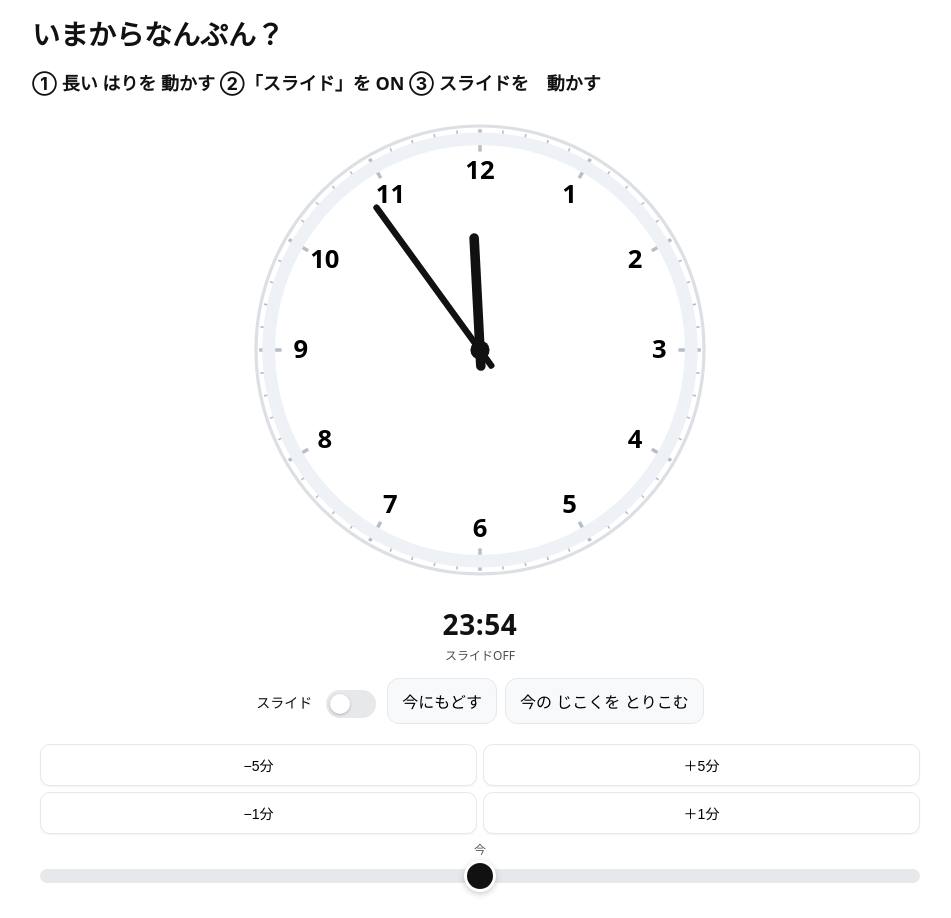
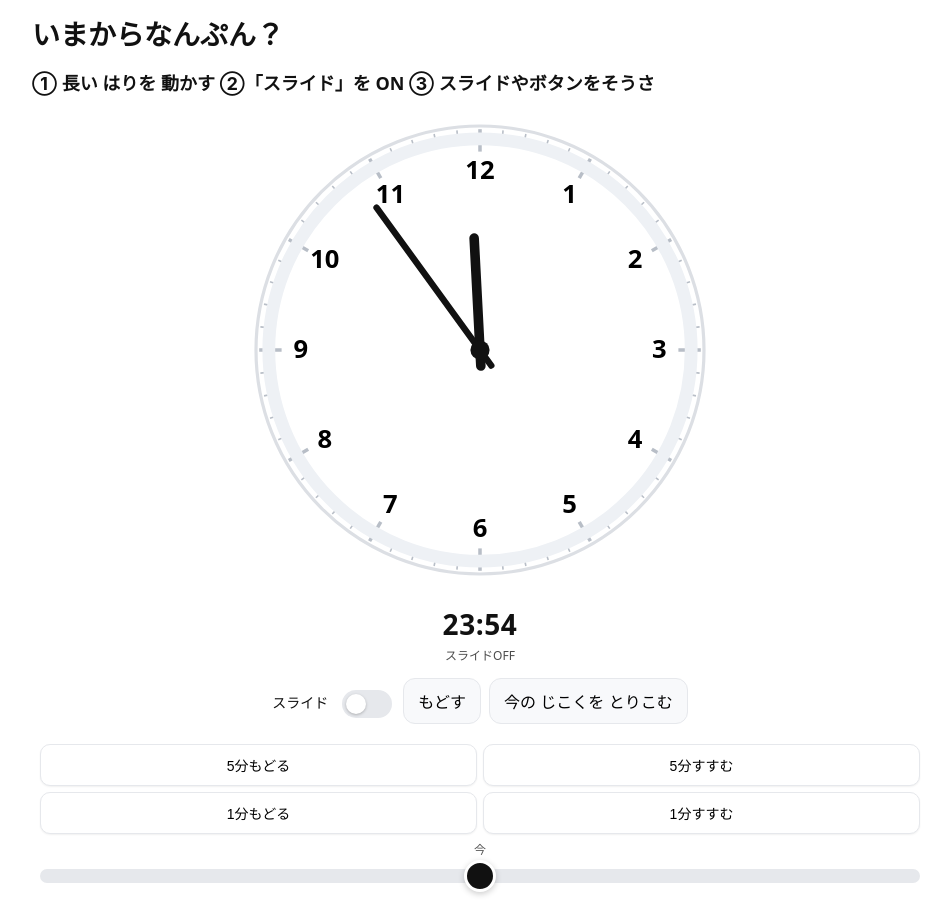
Before and after one commit to tkk-fk/tokei_mae-ato-, a plain HTML site: page index.html in a window 1280 px wide. Shown: the whole page, without its empty margins (160-1111 px from the left). Drawn offline with Linux system fonts and the light colour scheme.

Commit message:
Update index.html

```diff
--- a/index.html
+++ b/index.html
@@ -102,7 +102,7 @@
 <body>
   <div class="container" id="appRoot">
     <h1>いまからなんぷん？</h1>
-    <p class="guide"><strong></strong>① 長い はりを 動かす ②「スライド」を ON  ③ スライドを　動かす</p>
+    <p class="guide"><strong></strong>① 長い はりを 動かす ②「スライド」を ON  ③ スライドやボタンをそうさ</p>
 
     <div class="clock-wrap">
       <svg id="clock" viewBox="0 0 300 300" role="img" aria-label="学習用アナログ時計">
@@ -134,17 +134,17 @@
         <label for="slideToggle">スライド</label>
         <input type="checkbox" id="slideToggle" aria-label="スライド機能のオンオフ">
       </div>
-      <button class="btn" id="resetNow">今にもどす</button>
+      <button class="btn" id="resetNow">もどす</button>
       <button class="btn" id="syncToSystem">今の じこくを とりこむ</button>
     </div>
 
     <div class="timebar">
       <div class="range-wrap">
         <div class="edge-matrix" role="group" aria-label="時間調整ボタン">
-          <button class="edge-btn neg" id="btnBack5">−5分</button>
-          <button class="edge-btn pos" id="btnFwd5">＋5分</button>
-          <button class="edge-btn neg" id="btnBack1">−1分</button>
-          <button class="edge-btn pos" id="btnFwd1">＋1分</button>
+          <button class="edge-btn neg" id="btnBack5">5分もどる</button>
+          <button class="edge-btn pos" id="btnFwd5">5分すすむ</button>
+          <button class="edge-btn neg" id="btnBack1">1分もどる</button>
+          <button class="edge-btn pos" id="btnFwd1">1分すすむ</button>
         </div>
         <div class="now-center">今</div>
         <input id="slider" type="range" min="-720" max="720" step="1" value="0" aria-label="今からの時間のずれ（分）" disabled>
```
